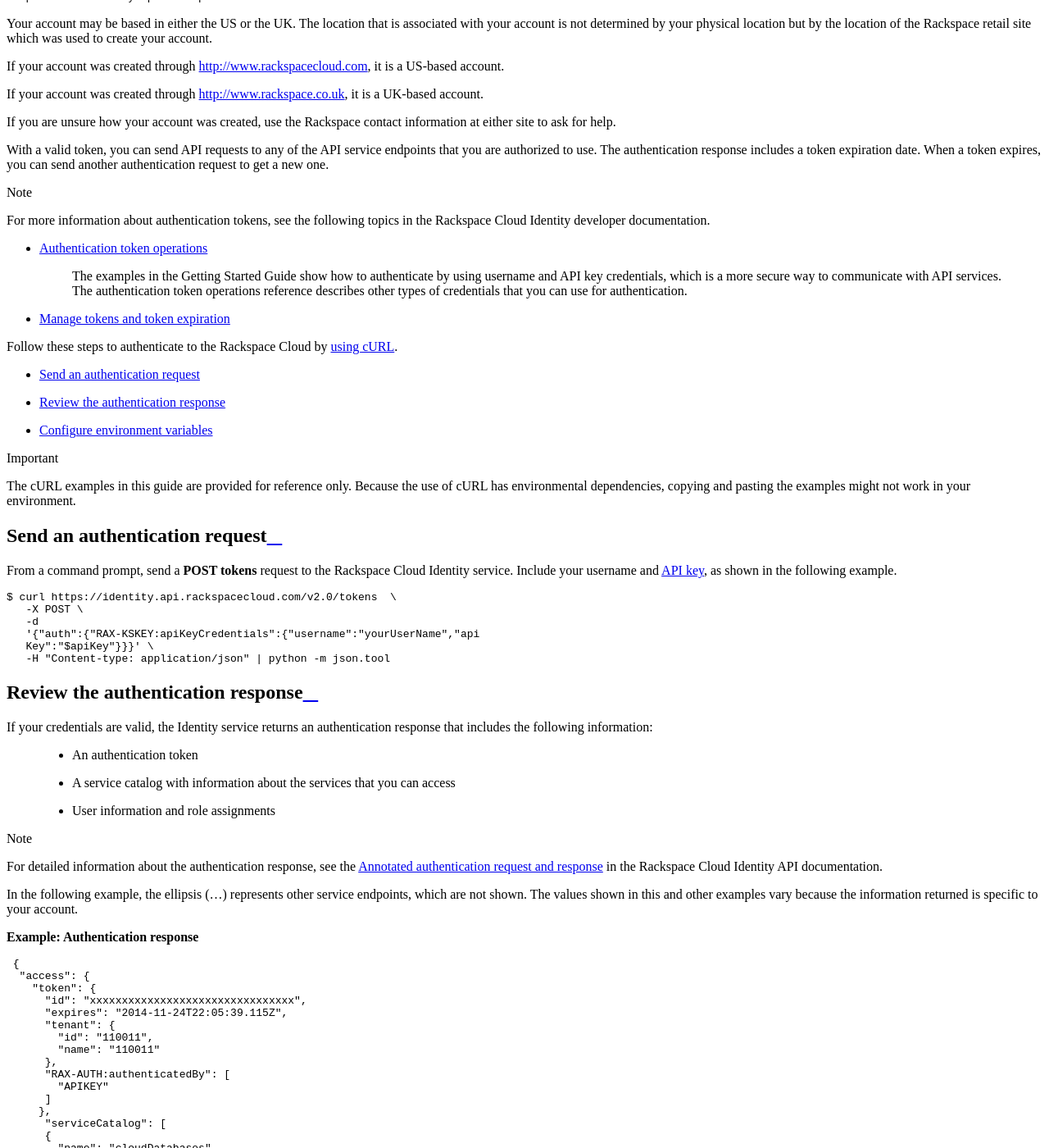
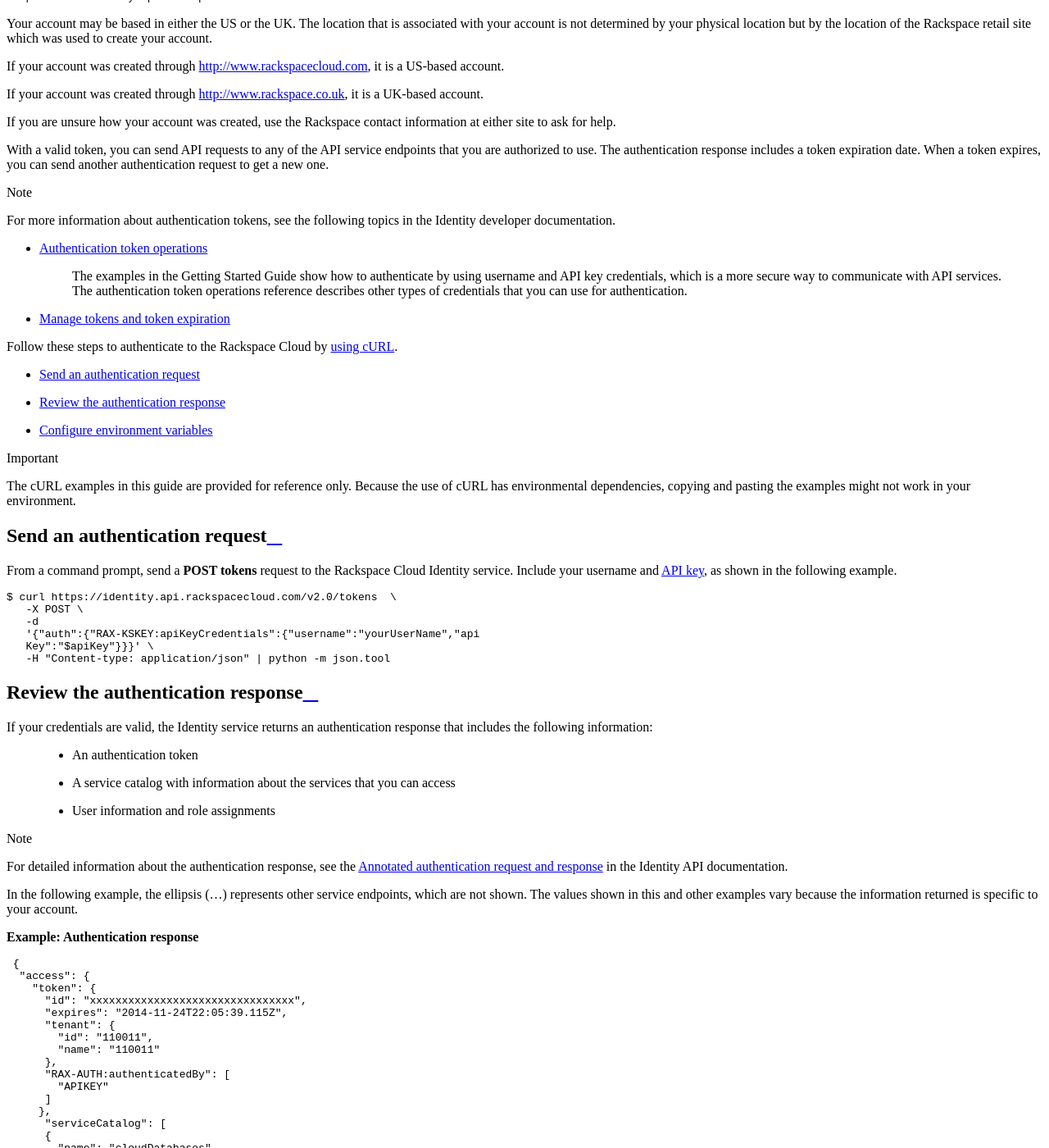
Before and after one commit to rackerlabs/docs-offerings, a Sphinx documentation site: the page built from docs/getting-started/authenticate.rst, in a window 1280 px wide and 1400 px high, scrolled down 728 px. Shown: the whole window at 82% size. Built offline with Sphinx 7.4.7 and the Read the Docs theme 2.0.0, drawn with Linux system fonts in a browser that asks for light colours; pages that are not in the unit, such as notebooks, are missing from menus.

Commit message:
Change all occurrences of Rackspace Identity and Cloud Identity to Identity as requested by the Identity dev team

```diff
--- a/docs/common-gs/auth-using-curl.rst
+++ b/docs/common-gs/auth-using-curl.rst
@@ -42,7 +42,7 @@
     For detailed information about the authentication response, see the
     :rax-devdocs:`Annotated authentication request and response
     <cloud-identity/v2/general-api-info/authentication-info/sample-auth-req-response/#annotated-auth-req-resp>`
-    in the Rackspace Cloud Identity API documentation.
+    in the Identity API documentation.
 
 
 In the following example, the ellipsis (...)  represents other service
--- a/docs/common-gs/how-to-use-curl.rst
+++ b/docs/common-gs/how-to-use-curl.rst
@@ -27,7 +27,7 @@
 .. _auth-curl-json:
 
 The following example shows a cURL command for sending an authentication
-request to the Rackspace Cloud Identity service.
+request to the Identity service.
 
 **Example: cURL command for sending a JSON request**
 
--- a/docs/general-api-info/role-based-access-control.rst
+++ b/docs/general-api-info/role-based-access-control.rst
@@ -29,7 +29,7 @@
 is assigned by default to any Rackspace Cloud account when the account is
 created.
 
-See the Cloud Identity API guide for information about how to
+See the Identity API guide for information about how to
 perform the following tasks:
 
 * :rax-devdocs:`Add account users \
--- a/docs/getting-started/authenticate.rst
+++ b/docs/getting-started/authenticate.rst
@@ -45,7 +45,7 @@
 
 .. note::
      For more information about authentication tokens, see the following
-     topics in the Rackspace Cloud Identity developer documentation.
+     topics in the Identity developer documentation.
 
      - :rax-devdocs:`Authentication token operations
        <cloud-identity/v2/api-reference/token-operations/#authentication-token>`
--- a/docs/getting-started/examples/generate-auth-token.rst
+++ b/docs/getting-started/examples/generate-auth-token.rst
@@ -362,7 +362,7 @@
 
    For more information, see `Multi-factor
    authentication <http://docs.rackspace.com/auth/api/v2.0/auth-client-devguide/content/MFA_Ops.html>`__
-   in the *Cloud Identity Client Developer Guide*.
+   in the *Identity Client Developer Guide*.
 
 -  For all response examples in this guide, the field values you receive
    in your responses will vary from those shown here because they will be
```
Also changed, not shown: 1 other file.
